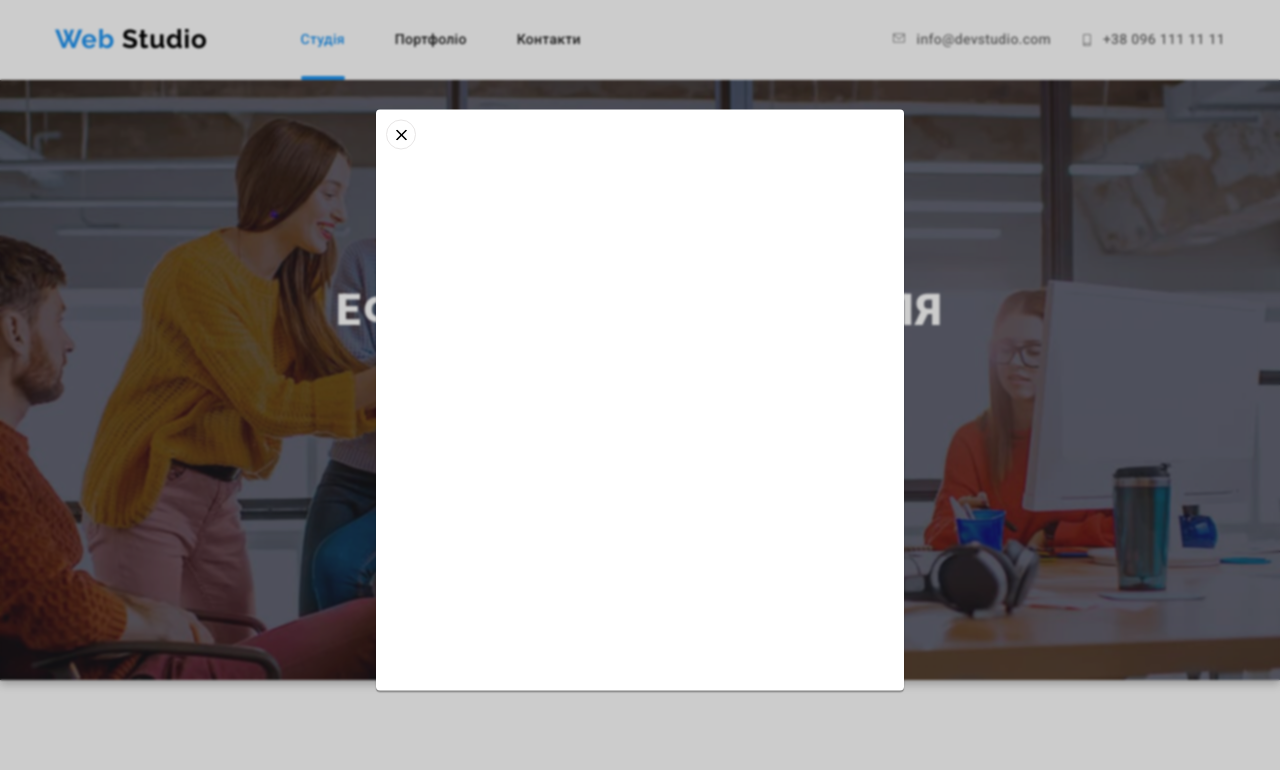
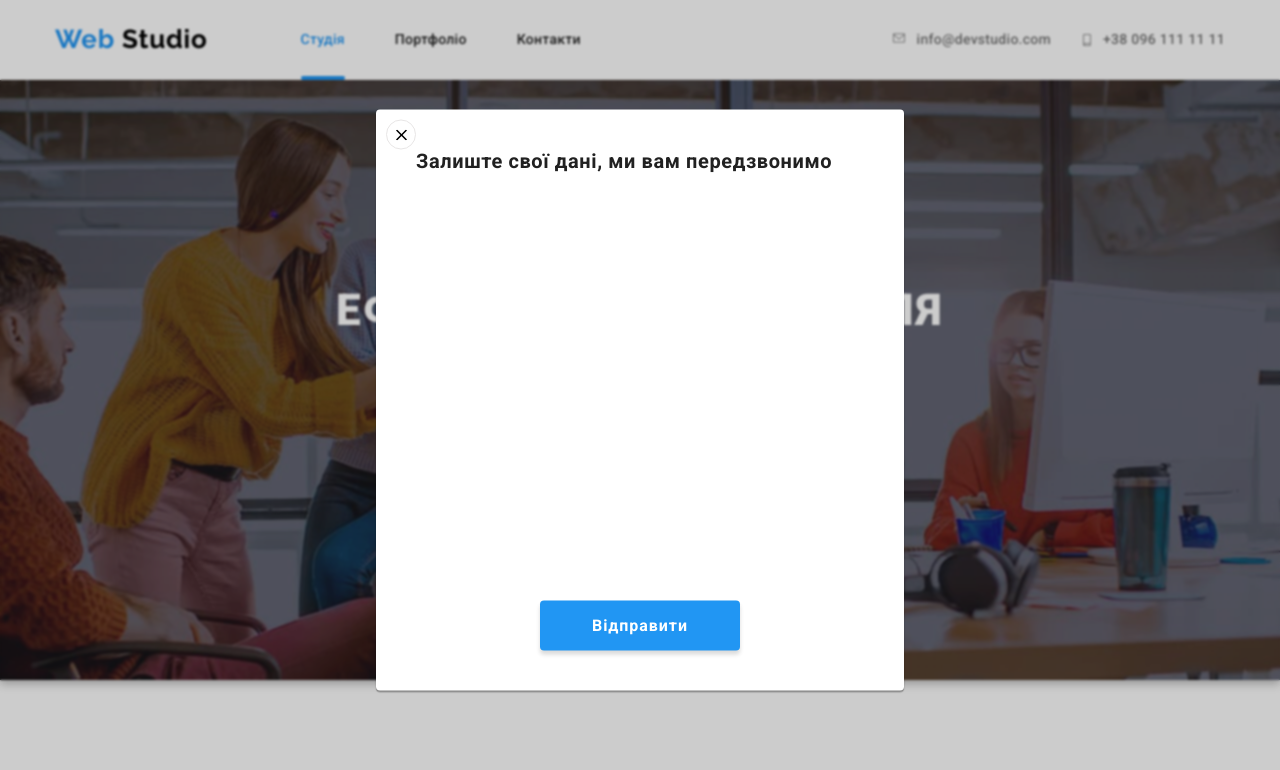
Before and after one commit to OlenaShuleshko/goit-markup-hw-05, a plain HTML site: page index.html in a window 1280 px wide. Both pictures are taken after a click on the button "Замовити послугу". Shown: the top 770 px of the page. Drawn offline with nearby package versions, Linux system fonts and the light colour scheme.

Commit message:
commit 10

```diff
--- a/css/styles.css
+++ b/css/styles.css
@@ -713,8 +713,6 @@ address {
 	top: 50%;
 	left: 50%;
 
-	/* transform: translate(-50%, -50%); */
-
 	background-color: #ffffff;
 	box-shadow: 0px 1px 3px rgba(0, 0, 0, 0.12), 0px 1px 1px rgba(0, 0, 0, 0.14), 0px 2px 1px rgba(0, 0, 0, 0.2);
 	border-radius: 4px;
@@ -741,3 +739,44 @@ address {
 	border: 1px solid rgb(232, 230, 230);
 	cursor: pointer;
 }
+.modal-title {
+	position: absolute;
+
+	margin: 40px 40px 518px 40px;
+	font-family: "Roboto";
+	font-style: normal;
+	font-weight: 700;
+	font-size: 20px;
+	line-height: 1.15;
+	text-align: center;
+	letter-spacing: 0.03em;
+
+	color: #212121;
+}
+
+.modal-send-btn {
+	font-family: inherit;
+	color: var(--thirdy-color);
+	background-color: var(--accent-color);
+	font-weight: 700;
+	font-size: 16px;
+	line-height: 1.88;
+	letter-spacing: 0.06em;
+	cursor: pointer;
+	border-width: 0;
+	box-shadow: 0px 4px 4px rgba(0, 0, 0, 0.15);
+	border-radius: 4px;
+	color: var(--background-color);
+	background-color: var(--acent-color);
+	margin: 491px 164px 40px 164px;
+	width: 200px;
+	height: 50px;
+	text-align: center;
+
+	transition: background-color 250ms linear;
+}
+
+.modal-send-btn:hover,
+.modal-send-btn:focus {
+	background-color: var(--acent-btn-cl);
+}
--- a/index.html
+++ b/index.html
@@ -435,6 +435,8 @@
 					<use href="./images/close.svg#close"></use>
 					</svg>
 				</button>
+				<p class="modal-title">Залиште свої дані, ми вам передзвонимо</p>
+				<button type="button" class="modal-send-btn" data-modal-open>Відправити</button>
 			</div>
 		</div>
 		<script src="./js/modal.js"></script>
```
